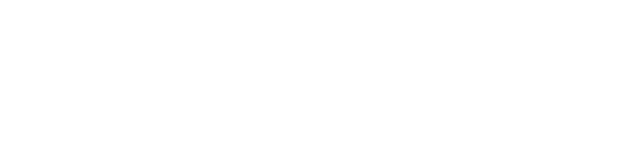
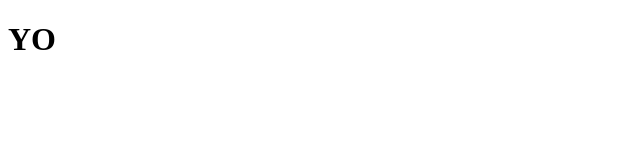
Before and after one commit to Ewenlf/openclassroom-projet3, a plain HTML site: page index.html in a window 1280 px wide. Shown: the full height of the page, 0-640 px from the left. Drawn offline with Linux system fonts and the light colour scheme.

Commit message:
third commit

```diff
--- a/index.html
+++ b/index.html
@@ -8,6 +8,6 @@
     <link rel="stylesheet" href="style.css">
 </head>
 <body>
-
+    <h1>YO</h1>
 </body>
 </html>
```
